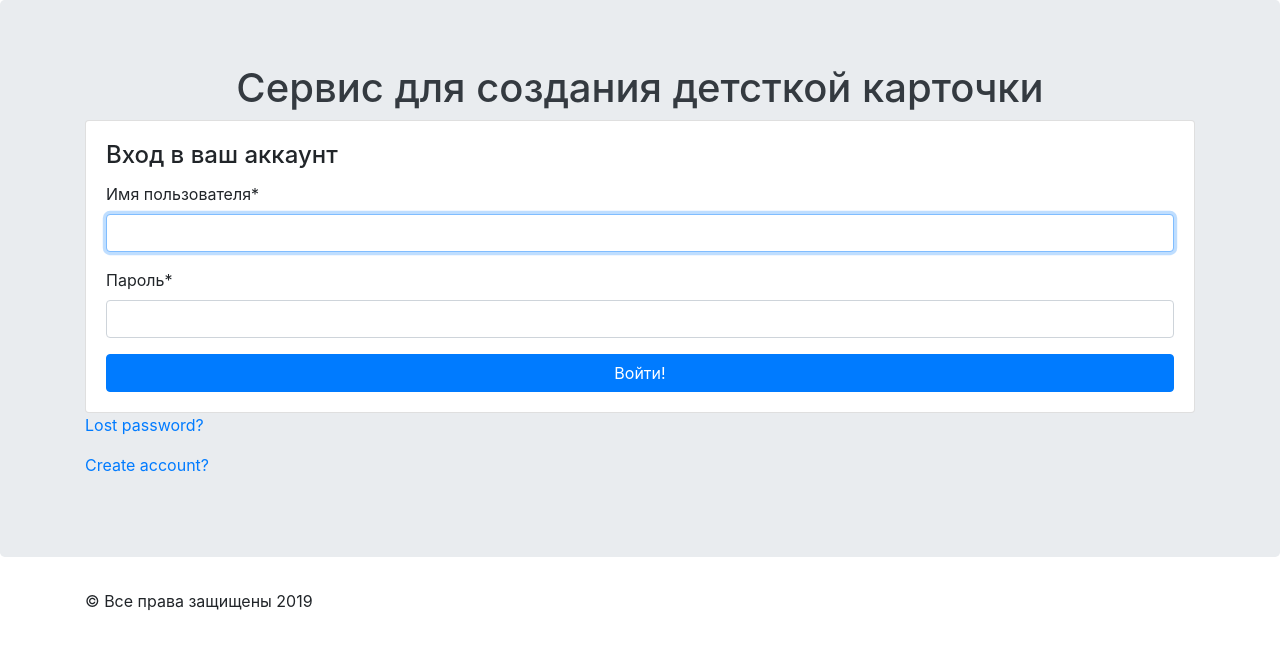
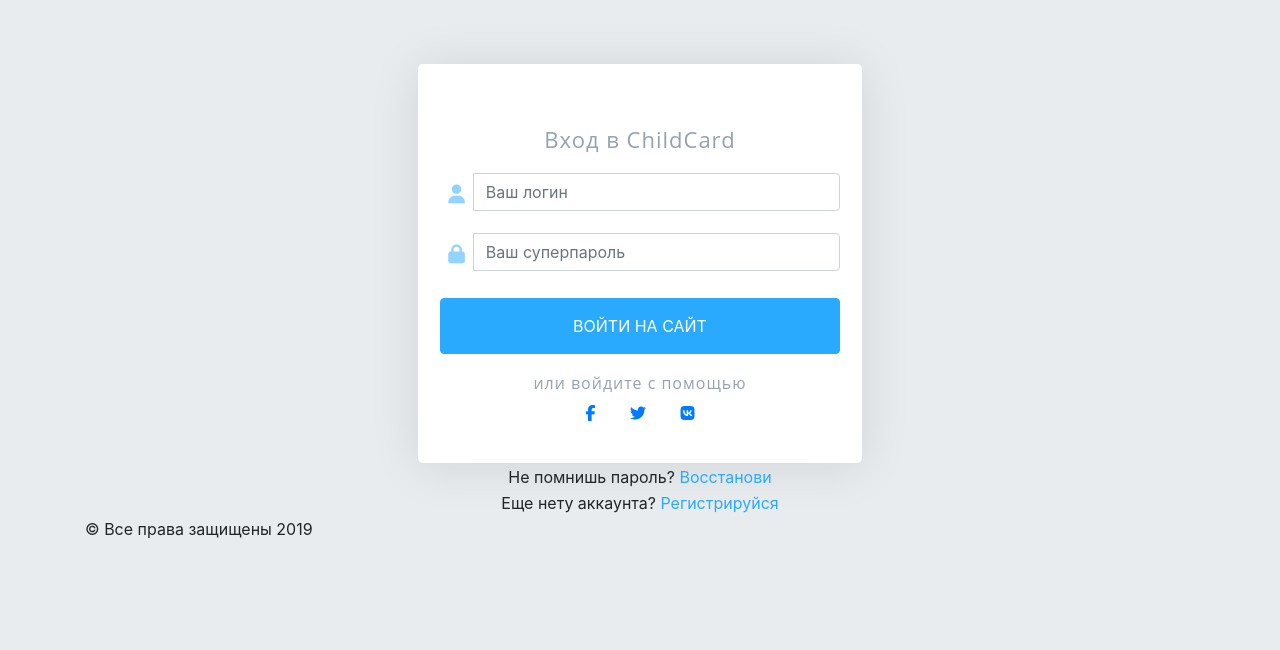
Before and after one commit to Dima12101/ChildCard, a Django app: page /accounts/login/ in a window 1280 px wide. Shown: the top 650 px of the page. Run offline with Django 3.2, Linux system fonts and the light colour scheme; some libraries are stand-ins or nearby versions.

Commit message:
Written new style for form of login.

```diff
--- /dev/null
+++ b/web/web/static/auth/css/login.css
@@ -0,0 +1,84 @@
+.login-block
+{
+    background-color:#fff;
+    padding:2%;
+    -webkit-box-shadow:0 3px 50px 0 rgba(0,0,0,.1);
+    box-shadow:0 3px 50px 0 rgba(0,0,0,.1);
+    text-align:center;
+    border-radius:5px;
+    max-width: 40%;
+    margin-left: auto;
+    margin-right: auto;
+}
+.login-block h1, .login-block h6
+{
+    font-family:Open Sans,sans-serif;
+    color:#96a2b2;
+    letter-spacing:1px
+}
+.login-block h1
+{
+    font-size:22px;
+    margin-bottom:20px;
+    margin-top:40px
+}
+.login-block .input-group-addon
+{
+    color:#29aafe;
+    font-size:19px;
+    padding:2%;
+    opacity:.5
+}
+.login-block .btn-block
+{
+    margin-top:20px;
+    margin-bottom:20px;
+    padding:15px;
+    background:#29aafe;
+    border-color:#29aafe;
+}
+.login-block .btn-block:active, .login-block .btn-block:focus, .login-block .btn-block:hover
+{
+    color:#fff;
+    background-color: #25c4fe
+}
+
+.social-icons
+{
+    list-style-type: none;
+    text-align:center;
+    padding: 0;
+}
+.social-icons li
+{
+    display: inline; /* Отображать как строчный элемент */
+    margin: 5px; /* Отступ слева */
+    padding: 10px; /* Поля вокруг текста */
+}
+.social-icons. a
+{
+    height:40px;
+    width:40px;
+    font-size:20px
+}
+.social-icons a.facebook:hover
+{
+    color: #1fe0fe
+}
+.social-icons a.twitter:hover
+{
+    color: #28cffe
+}
+.social-icons a.vk:hover
+{
+    color: #27b1fe
+}
+
+.login-links a
+{
+    color: #29aafe;
+}
+.login-links p
+{
+    margin: 2px;
+}
--- /dev/null
+++ b/web/web/template/base_auth.html
@@ -0,0 +1,19 @@
+<!DOCTYPE html>
+<html lang="en">
+<head>
+    <meta charset="UTF-8">
+    <title>{% block title %}Вход в ChildCard{% endblock %}</title>
+    {% load staticfiles %}
+    <link rel="stylesheet" href="https://stackpath.bootstrapcdn.com/bootstrap/4.3.1/css/bootstrap.min.css" type="text/css" />
+    <script src="https://use.fontawesome.com/b8cb5fa048.js"></script>
+    {% block styles %}{% endblock %}
+</head>
+<body class="jumbotron">
+    <div class="container">
+        {% block content %}{% endblock %}
+    </div>
+    <div class="container">
+        &copy; Все права защищены 2019
+    </div>
+</body>
+</html>
--- a/web/web/template/django_registration/activation_complete.html
+++ b/web/web/template/django_registration/activation_complete.html
@@ -1,4 +1,4 @@
-{% extends "base.html" %}
+{% extends "base_auth.html" %}
 {% load i18n %}
 {% block content %}
 <p>
--- a/web/web/template/django_registration/activation_failed.html
+++ b/web/web/template/django_registration/activation_failed.html
@@ -1,4 +1,4 @@
-{% extends "base.html" %}
+{% extends "base_auth.html" %}
 {% load i18n %}
 {% block title %}{% trans "Activation Failure" %}{% endblock %}
 
--- a/web/web/template/django_registration/registration_complete.html
+++ b/web/web/template/django_registration/registration_complete.html
@@ -1,4 +1,4 @@
-{% extends "base.html"  %}
+{% extends "base_auth.html"  %}
 {% load i18n %}
 {% block title %}{% trans "Activation email sent" %}{% endblock %}
 {% block content %}
--- a/web/web/template/django_registration/registration_form.html
+++ b/web/web/template/django_registration/registration_form.html
@@ -1,4 +1,4 @@
-{% extends "base.html" %}
+{% extends "base_auth.html" %}
 {% load crispy_forms_tags %}
 {% load i18n %}
 {% block title %}{% trans "Register for an account" %}{% endblock %}
--- a/web/web/template/registration/logged_out.html
+++ b/web/web/template/registration/logged_out.html
@@ -1,4 +1,4 @@
-{% extends "base.html" %}
+{% extends "base_auth.html" %}
 
 {% block content %}
 <p>Logged out!</p>
--- a/web/web/template/registration/login.html
+++ b/web/web/template/registration/login.html
@@ -1,37 +1,43 @@
-{% extends "base.html" %}
-{% load crispy_forms_tags %}
-
+{% extends "base_auth.html" %}
+{% load staticfiles %}
+{% block styles %}
+    <link rel="stylesheet" href="{% static 'auth/css/login.css' %}" type="text/css">
+{% endblock %}
 {% block content %}
 
-{% if form.errors %}
-  <p>Your username and password didn't match. Please try again.</p>
-{% endif %}
+<div class="login-block">
+    <h1>Вход в ChildCard</h1>
+    <form method="post" action="{% url 'login' %}">
+        {% csrf_token %}
+        <div class="form-group">
+            <div class="input-group">
+                <span class="input-group-addon"><i class="fa fa-user ti-user"></i></span>
+                <input name="username" type="text" class="form-control" placeholder="Ваш логин">
+            </div>
+        </div>
+        <div class="form-group">
+            <div class="input-group">
+                <span class="input-group-addon"><i class="fa fa-lock ti-unlock"></i></span>
+                <input name="password" type="password" class="form-control" placeholder="Ваш суперпароль">
+            </div>
+        </div>
+        <button class="btn btn-primary btn-block" type="submit">ВОЙТИ НА САЙТ</button>
+        <input type="hidden" name="next" value="{{ next }}">
 
-{% if next %}
-  {% if user.is_authenticated %}
-    <p>Your account doesn't have access to this page. To proceed,
-    please login with an account that has access.</p>
-  {% else %}
-    <p>Please login to see this page.</p>
-  {% endif %}
-{% endif %}
+        <div class="login-footer">
+            <h6>или войдите с помощью</h6>
+            <ul class="social-icons">
+                <li><a class="facebook" href="#"><i class="fa fa-facebook"></i></a></li>
+                <li><a class="twitter" href="#"><i class="fa fa-twitter"></i></a></li>
+                <li><a class="vk" href="#"><i class="fa fa-vk"></i></a></li>
+            </ul>
+        </div>
+    </form>
+</div>
 
-<div class="card">
-    <div class="card-body">
-        <h4 class="card-title">Вход в ваш аккаунт</h4>
-
-        <form method="post" action="{% url 'login' %}">
-            {% csrf_token %}
-
-            {{ form|crispy }}
-
-            <button type="submit" class="btn btn-primary btn-block">Войти!</button>
-            <input type="hidden" name="next" value="{{ next }}">
-        </form>
-    </div>
+<div class="login-links">
+    <p class="text-center">Не помнишь пароль? <a class="txt-brand" href="{% url 'password_reset' %}">Восстанови</a></p>
+    <p class="text-center">Еще нету аккаунта? <a class="txt-brand" href="{% url 'django_registration_register' %}">Регистрируйся</a></p>
 </div>
-{# Assumes you setup the password_reset view in your URLconf #}
-<p><a href="{% url 'password_reset' %}">Lost password?</a></p>
-<p><a href="{% url 'django_registration_register' %}">Create account?</a></p>
 
 {% endblock %}
--- a/web/web/template/registration/password_reset_complete.html
+++ b/web/web/template/registration/password_reset_complete.html
@@ -1,4 +1,4 @@
-{% extends "base.html" %}
+{% extends "base_auth.html" %}
 {% block content %}
 
 <h1>The password has been changed!</h1>
--- a/web/web/template/registration/password_reset_confirm.html
+++ b/web/web/template/registration/password_reset_confirm.html
@@ -1,4 +1,4 @@
-{% extends "base.html" %}
+{% extends "base_auth.html" %}
 {% load crispy_forms_tags %}
 {% block content %}
 
--- a/web/web/template/registration/password_reset_done.html
+++ b/web/web/template/registration/password_reset_done.html
@@ -1,4 +1,4 @@
-{% extends "base.html" %}
+{% extends "base_auth.html" %}
 {% block content %}
 <p>We've emailed you instructions for setting your password. If they haven't arrived in a few minutes, check your spam folder.</p>
 {% endblock %}
--- a/web/web/template/registration/password_reset_form.html
+++ b/web/web/template/registration/password_reset_form.html
@@ -1,4 +1,4 @@
-{% extends "base.html" %}
+{% extends "base_auth.html" %}
 {% load crispy_forms_tags %}
 {% block content %}
 
```
